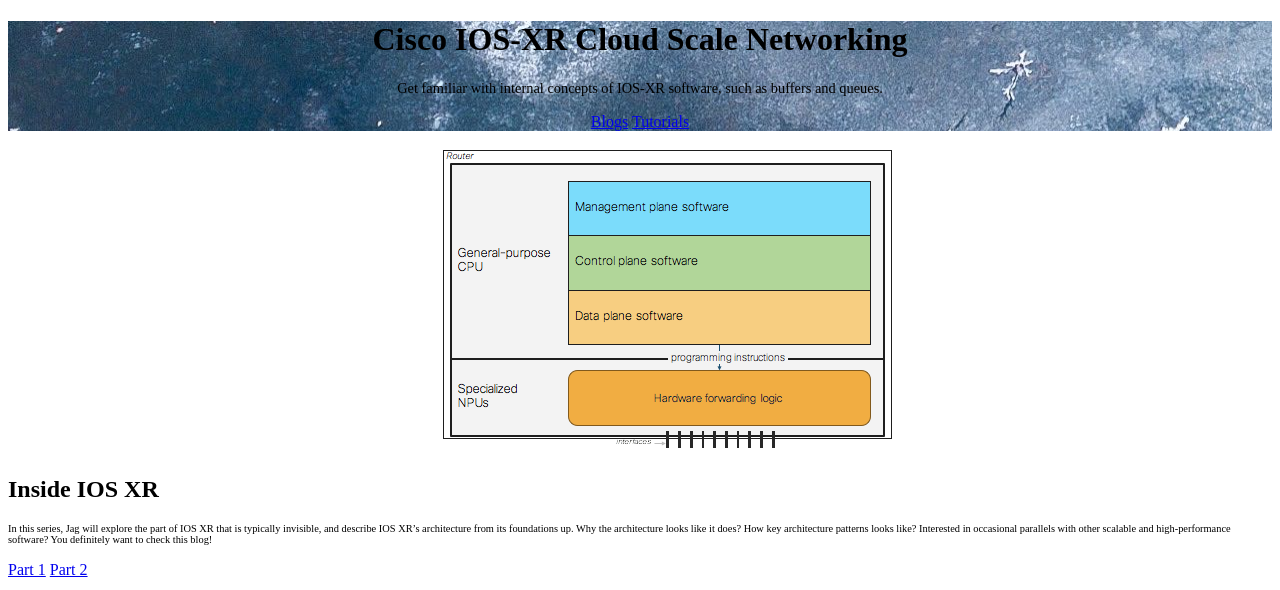
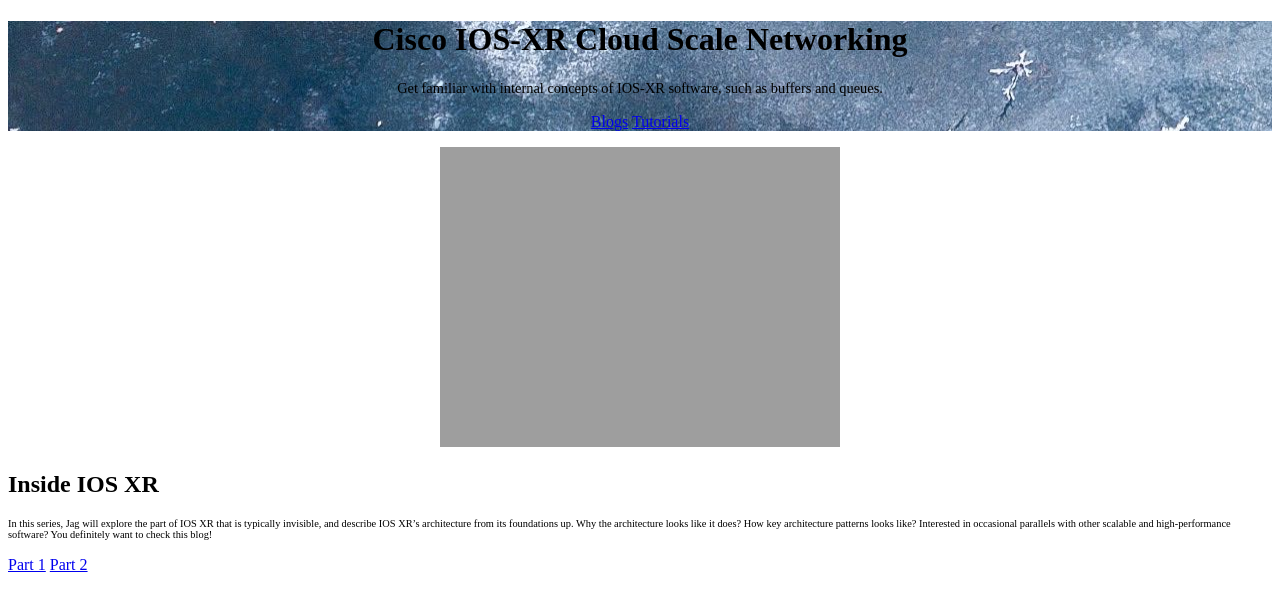
Before and after one commit to xrdocs/cloud-scale-networking, a Jekyll site: the page built from _pages/home.md, in a window 1280 px wide. Shown: the part 208-798 px from the top of the page. Built offline with Jekyll 4.4.1, drawn with Linux system fonts in a browser that asks for light colours; grey boxes are pictures that could not be loaded.

Commit message:
Update home.md

```diff
--- a/_pages/home.md
+++ b/_pages/home.md
@@ -15,7 +15,7 @@
     <div class="feature__item--right">
       <div class="archive__item">
           <div class="archive__item-teaser center" style="max-height: 400px; max-width: 400px;display: block; margin-left: auto; margin-right: auto;">
-            <a href="{{ base_path }}/blogs/ios-xr-evolution-part1/"><img src="{{ base_path }}/images/dev-corner/xr_ev/4_arch.png" alt="" /></a>
+            <a href="{{ base_path }}/blogs/ios-xr-evolution-part1/"><img src="{{ base_path }}/images/dev-corner/xr_ev/IOS-XR.png" alt="" /></a>
           </div>
         <div class="archive__item-body">
             <h2 class="archive__item-title">Inside IOS XR
```
